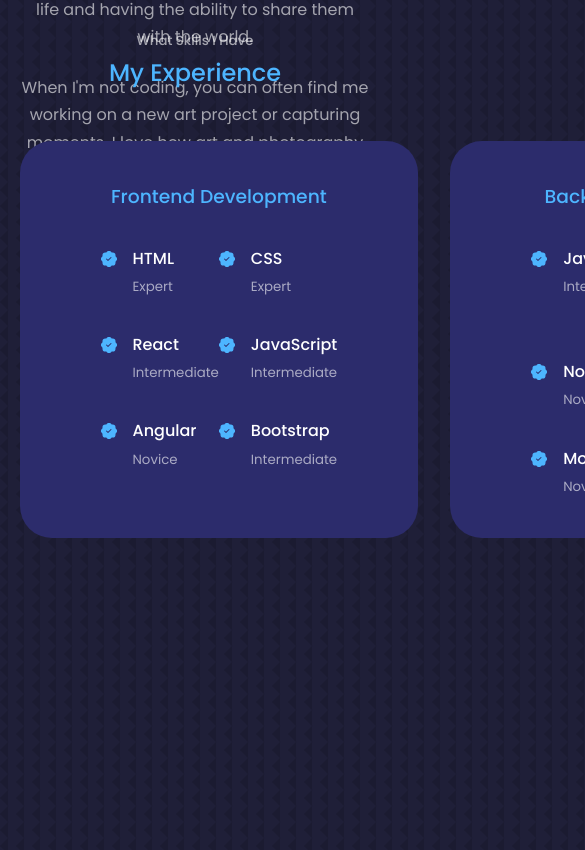
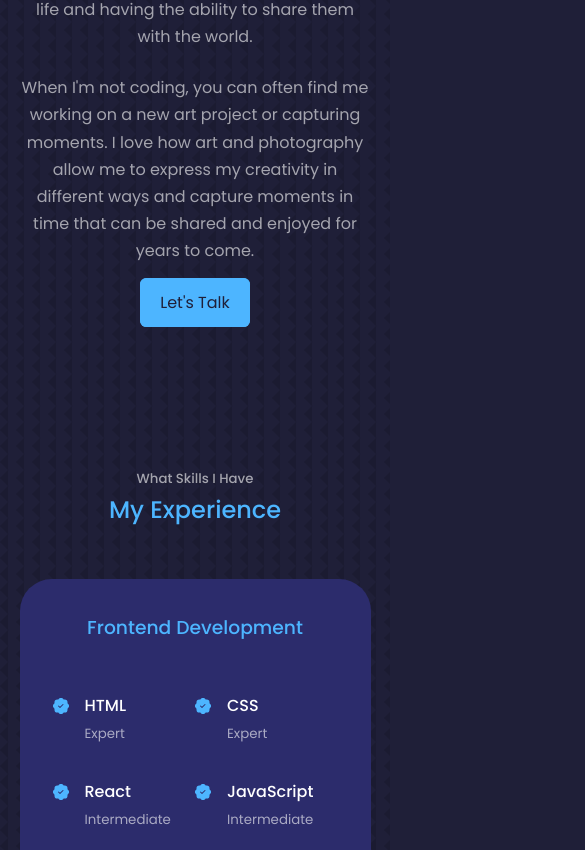
Before and after one commit to mishxwork/soumya-portfolio, a React (Create React App) app: page / in a window 390 px wide. Shown: the part 1914-2764 px from the top of the page, 585 px wide, since content can reach past the window. Built offline with nearby package versions, Linux system fonts and the light colour scheme.

Commit message:
Experience Responsive

```diff
--- a/src/components/experience/experience.css
+++ b/src/components/experience/experience.css
@@ -39,3 +39,31 @@
     margin-top: 6px;
     color: var(--color-primary);
 }
+
+
+@media screen and (max-width: 1024px) {
+    .experience__container{
+        grid-template-columns: 1fr;
+    }
+
+    .experience__container > div{
+        width: 80%;
+        padding: 2rem;
+        margin: 0 auto;
+    }
+
+    .experience__content{
+        padding: 1rem;
+    }
+}
+
+@media screen and (max-width: 600px) {
+    .experience__container{
+        gap: 1rem;
+    }
+
+    .experience__container >div{
+        width: 100%;
+        padding: 2rem 1rem;
+    }
+}
--- a/src/index.css
+++ b/src/index.css
@@ -64,7 +64,7 @@
 
 section{
     margin-top: 8rem;
-    height: 100vh;
+    /* height: 100vh; */
 }
 
 section > h2, section > h5{
```
